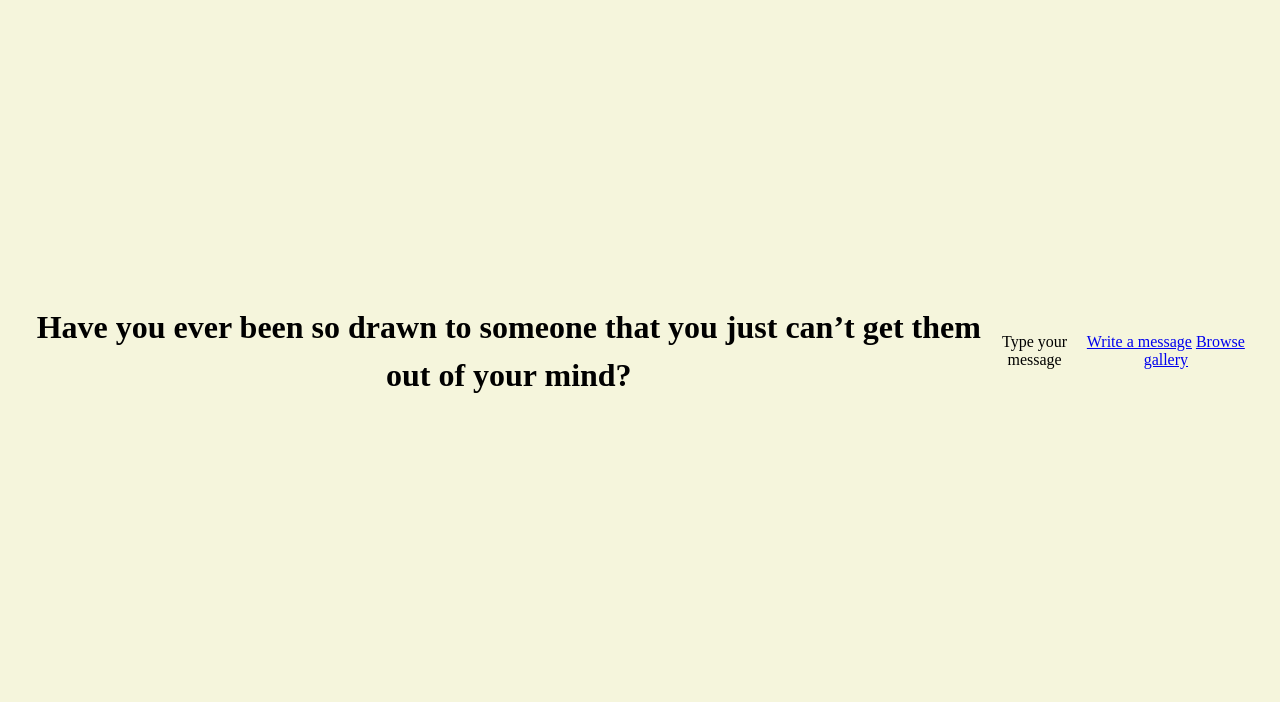
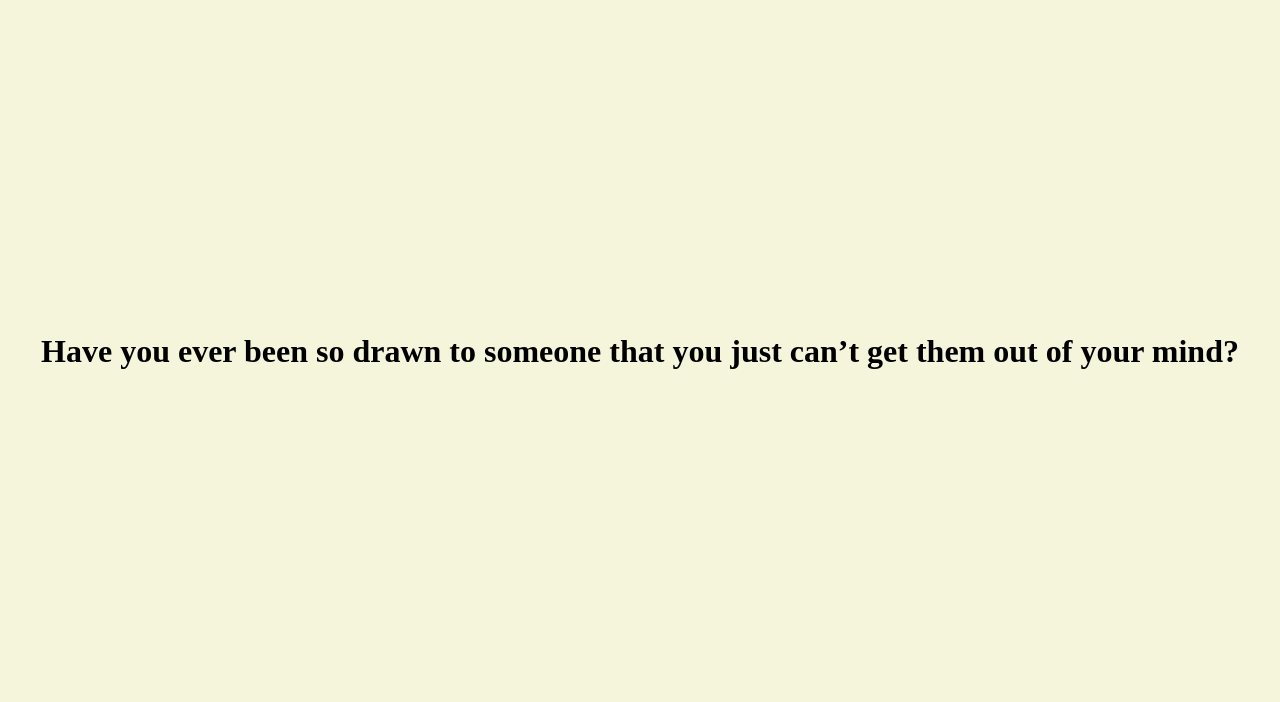
Before and after one commit to dispyssable/DriftStereo, a Flask app: page / in a window 1280 px wide. Shown: the part 225-927 px from the top of the page. Run offline with Flask 3, Linux system fonts and the light colour scheme.

Commit message:
update home

```diff
--- a/templates/home.html
+++ b/templates/home.html
@@ -2,10 +2,9 @@
 {% block content %}
   <section class="hero">
     <h1 class="title">Have you ever been so drawn to someone that you just can’t get them out of your mind?</h1>
-    <p class="lead">Type your message</p>
+
     <div class="cta">
-      <a class="btn" href="{{ url_for('submit') }}">Write a message</a>
-      <a class="btn ghost" href="{{ url_for('gallery') }}">Browse gallery</a>
+
     </div>
   </section>
 {% endblock %}
```
